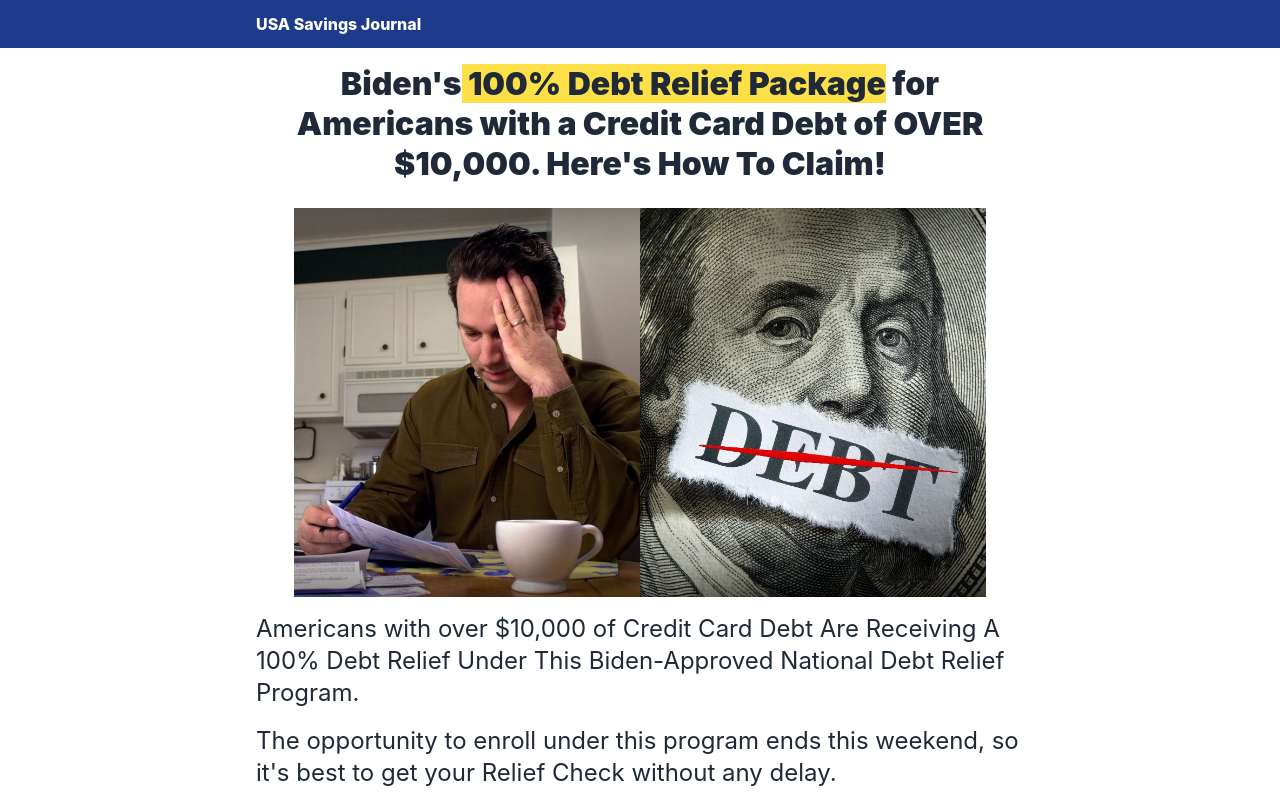
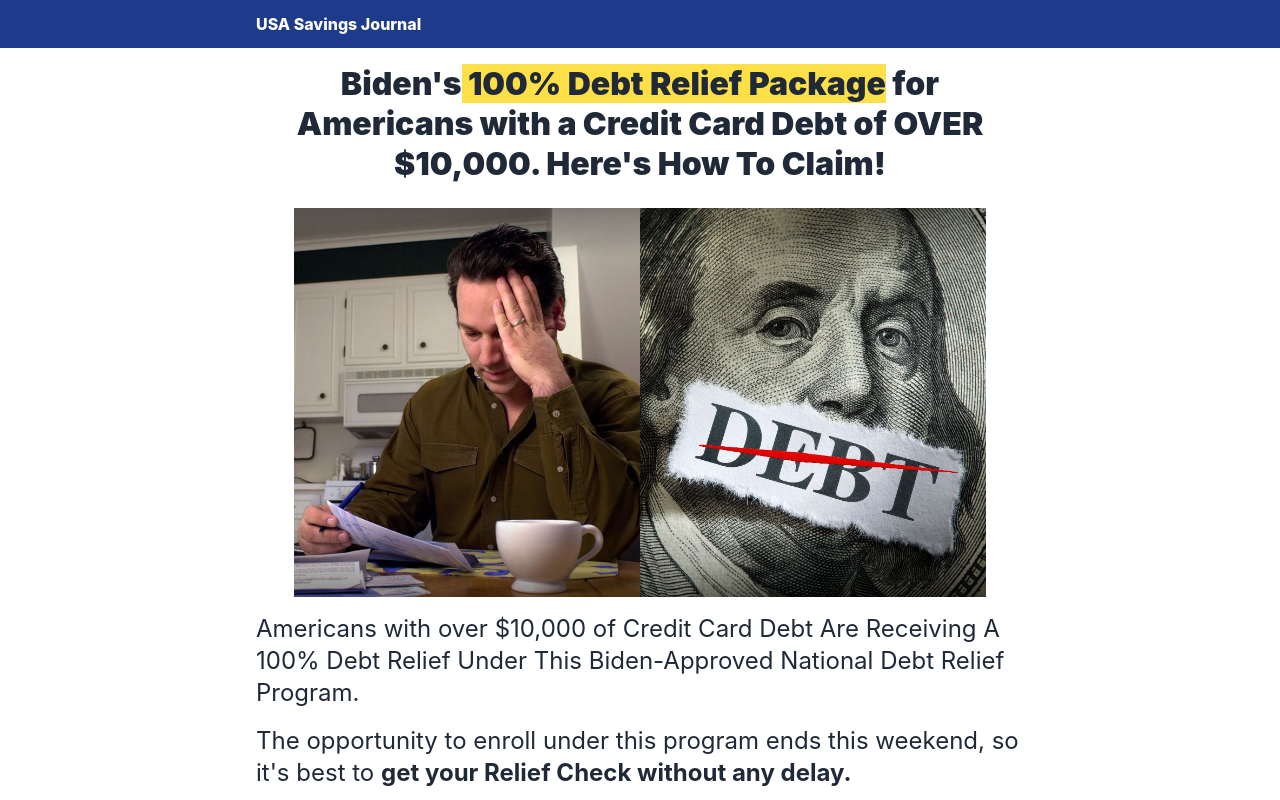
Before and after one commit to ragOP/yourdebtrelief.org, a React (Create React App) app: page /engdeb1 in a window 1280 px wide. Shown: the top 800 px of the page. Built offline with nearby package versions, Linux system fonts and the light colour scheme; no server answers.

Commit message:
edited:txt_bold

```diff
--- a/src/pages/6_en.tsx
+++ b/src/pages/6_en.tsx
@@ -259,7 +259,7 @@ export default function Sixth_SP() {
 							<div className='main-des-title-6'><b>Biden's<span style={{backgroundColor:"#fde047"}}> 100% Debt Relief Package</span> for Americans with a Credit Card Debt of OVER $10,000. Here's How To Claim!</b></div>
 							<img className='topic-img-middle' src = {Head_bg} alt = "head"/>
 							<div className='main-des-5'>Americans with over $10,000 of Credit Card Debt Are Receiving A 100% Debt Relief Under This Biden-Approved National Debt Relief Program.</div>
-							<div className='main-des-5' style = {{marginTop:"1rem"}}>The opportunity to enroll under this program ends this weekend, so it's best to get your Relief Check without any delay.</div>
+							<div className='main-des-5' style = {{marginTop:"1rem"}}>The opportunity to enroll under this program ends this weekend, so it's best to <b>get your Relief Check without any delay.</b></div>
 							<div className='main-des-5' style = {{marginTop:"1rem"}}>Simply answer the questions below:</div>
 						</div>
 						<div className='survey'>
```
